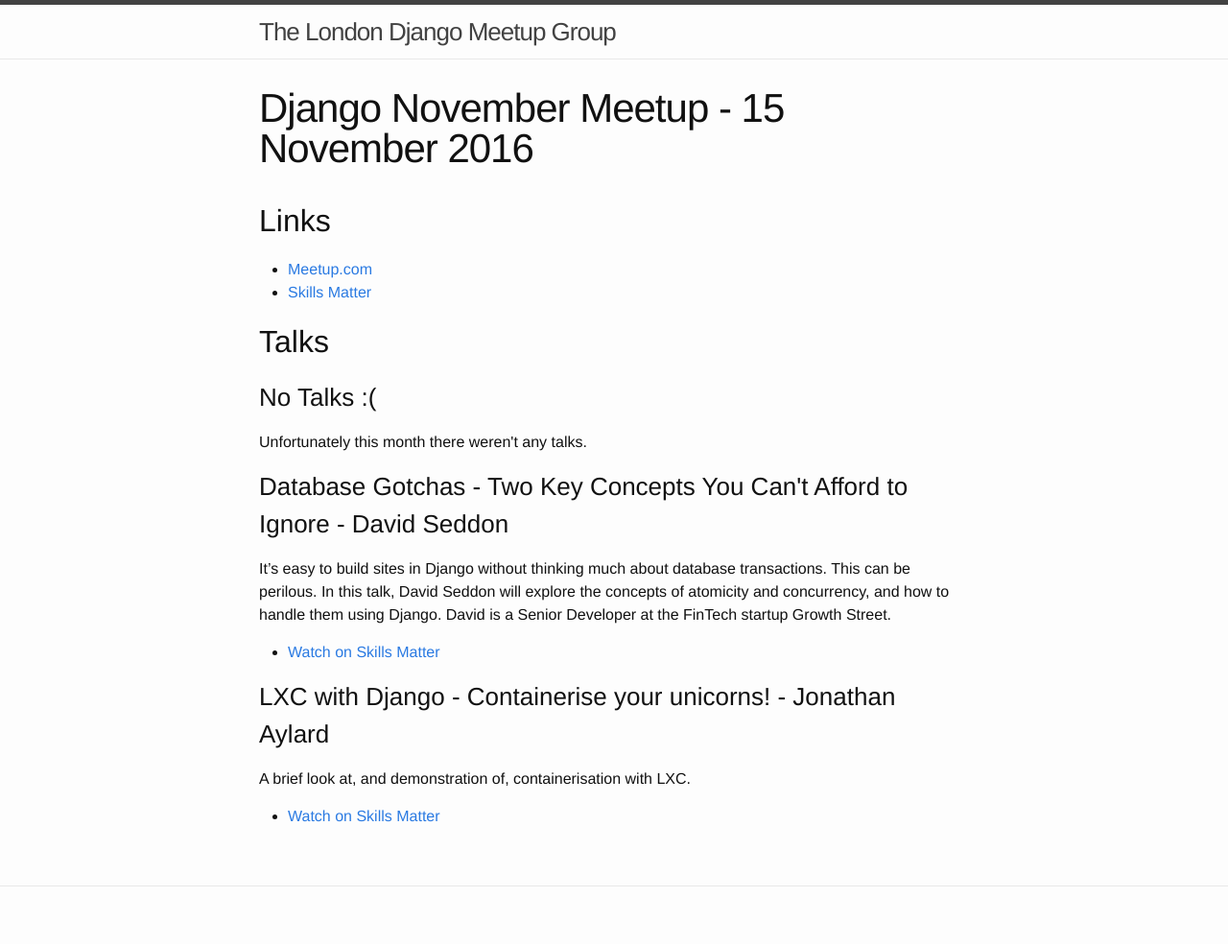
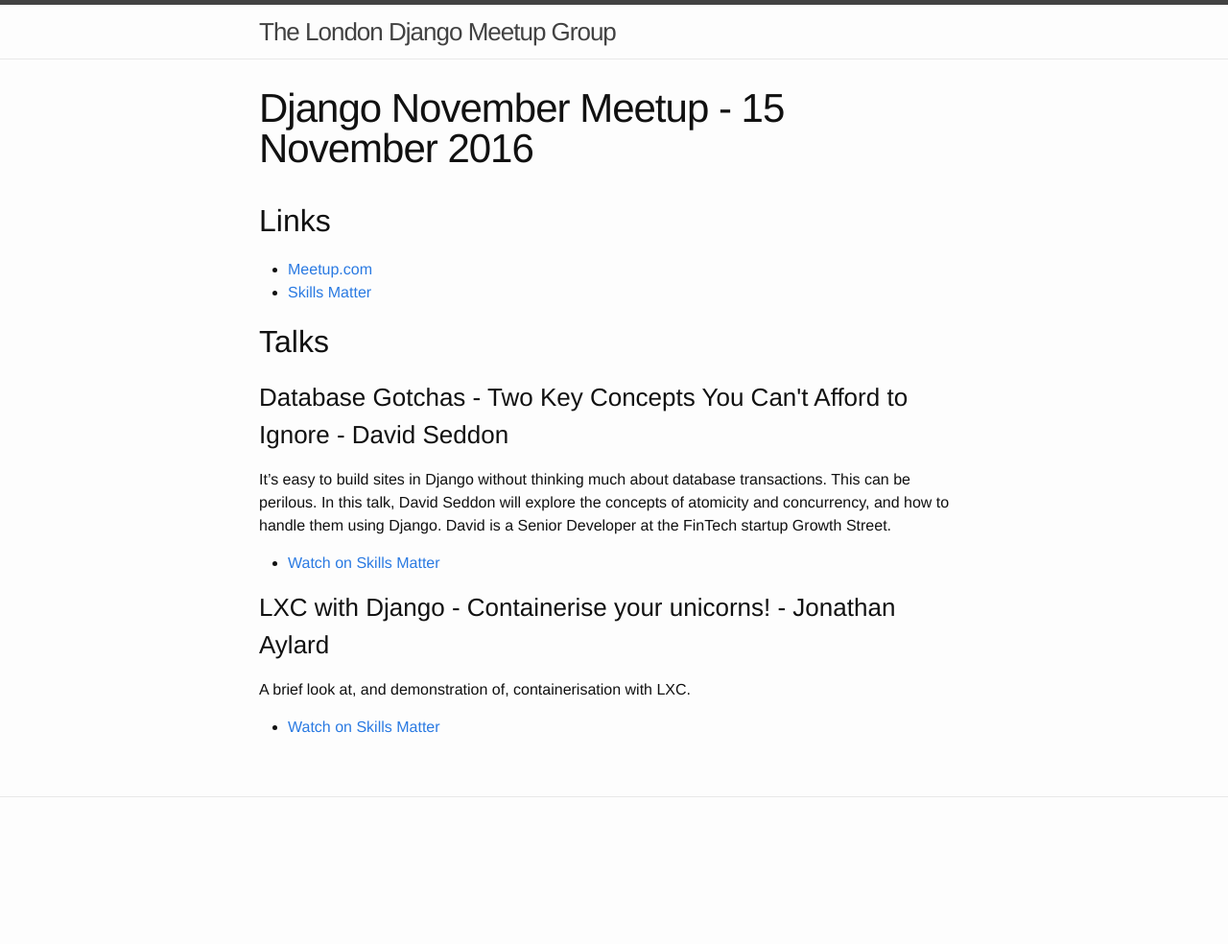
Before and after one commit to djangolondon/djangolondon.github.io, a Jekyll site: the page built from _meetups/2016-11-15.md, in a window 1280 px wide. Shown: the whole page at 96% size. Built offline with Jekyll 4.4.1, drawn with Linux system fonts in a browser that asks for light colours; after the commit the page ends 900 px from its top, so only the background shows below that.

Commit message:
Fix meetup template to use 'talks.size' rather than 'talks|size'

```diff
--- a/_layouts/meetup.html
+++ b/_layouts/meetup.html
@@ -24,7 +24,7 @@
         {% endif %}
 
         <h2>Talks</h2>
-        {% if page.talks|size == 0 %}
+        {% if page.talks.size == 0 %}
         <h3>No Talks :(</h3>
         <p>Unfortunately this month there weren't any talks.</p>
         {% endif %}
```
